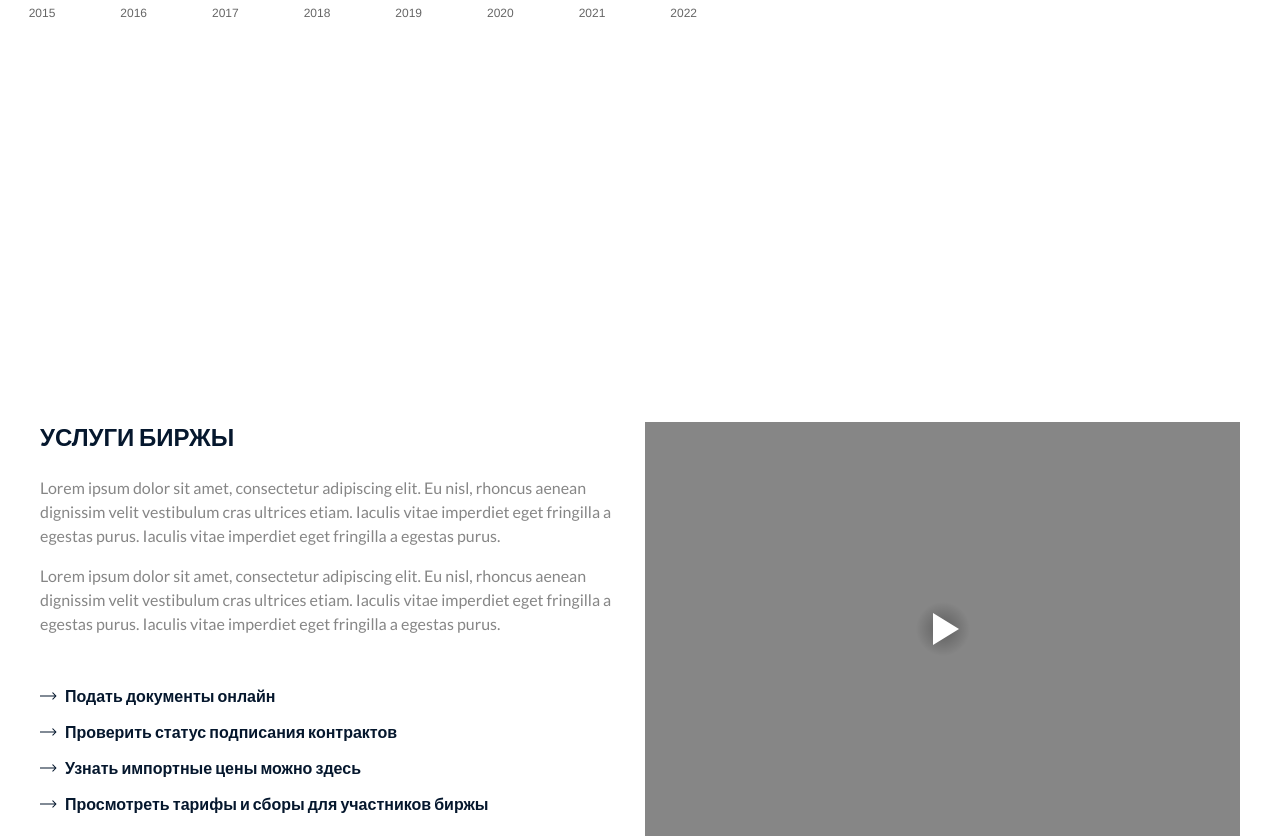
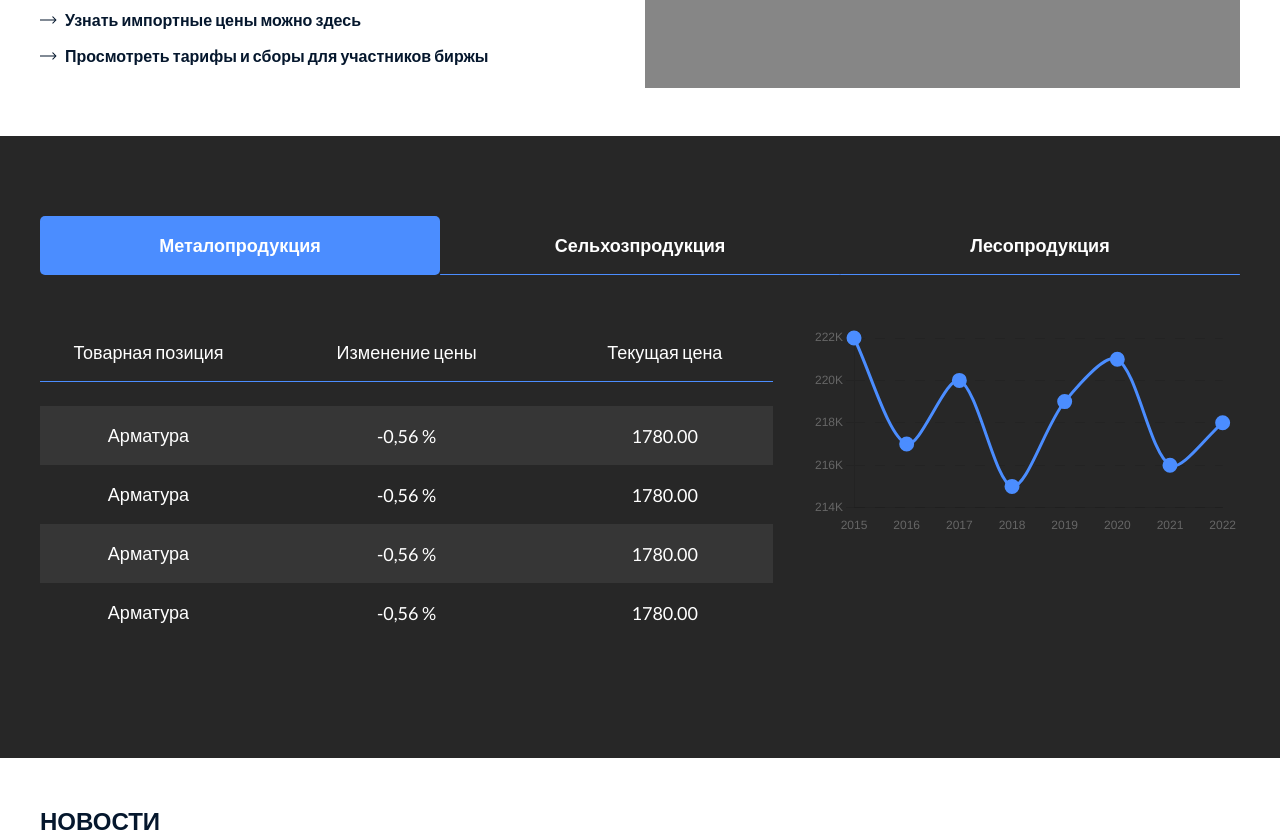
Before and after one commit to Kakabay/exchange-client, a React (Vite) app: page / in a window 1280 px wide. Shown: the part 1320-2158 px from the top of the page. Built offline with nearby package versions, Linux system fonts and the light colour scheme; no server answers.

Commit message:
Chart section created

```diff
--- /dev/null
+++ b/src/assets/styles/_chartTable.scss
@@ -0,0 +1,48 @@
+.table {
+  max-width: 74.6rem;
+  width: 100%;
+  display: flex;
+  flex-direction: column;
+  gap: 2.4rem;
+}
+
+.table-top {
+  border-bottom: 1px solid #4b8dff;
+  display: flex;
+  align-items: center;
+  gap: 2.6rem;
+  height: 5.9rem;
+  justify-content: space-between;
+}
+
+.table-title {
+  font-size: 1.8rem;
+  color: $base-white;
+  font-weight: 400;
+  width: 21.7rem;
+  text-align: center;
+}
+
+.table-bottom {
+  .active {
+    background: #363636;
+  }
+}
+
+.table-row {
+  display: flex;
+  align-items: center;
+  gap: 2.6rem;
+  height: 5.9rem;
+  justify-content: space-between;
+
+  span {
+    display: block;
+    font-size: 1.8rem;
+    color: $base-white;
+    font-weight: 400;
+    width: 21.7rem;
+    // height: 100%;
+    text-align: center;
+  }
+}
--- /dev/null
+++ b/src/assets/styles/_dataChart.scss
@@ -0,0 +1,67 @@
+.chart {
+  padding: 8rem 0;
+  background: #272727;
+  width: 100%;
+}
+
+.chart-wrapper {
+  display: flex;
+  flex-direction: column;
+  gap: 4.8rem;
+}
+
+.tab {
+  width: 47.7rem;
+  height: 5.9rem;
+  color: $base-white;
+  font-size: 1.8rem;
+  font-weight: 700;
+  display: flex;
+  justify-content: center;
+  align-items: center;
+  cursor: pointer;
+  position: relative;
+  transition: all 0.3s ease;
+  background: transparent;
+  border-radius: 0.5rem;
+
+  &::after {
+    content: '';
+    width: 100%;
+    position: absolute;
+    bottom: 0;
+    height: 0.1rem;
+    background: #4b8dff;
+    transition: all 0.3s ease;
+    border-radius: 0.5rem;
+  }
+
+  span {
+    z-index: 20;
+  }
+}
+
+.tab:hover.tab::after {
+  height: 100%;
+}
+
+.chart-tabs {
+  display: flex;
+  width: 100%;
+  justify-content: space-between;
+
+  .active {
+    background: #4b8dff;
+
+    &::after {
+      display: none;
+    }
+  }
+}
+
+.chart-data {
+  display: flex;
+  gap: 3.9rem;
+  justify-content: space-between;
+  // align-items: center;
+}
--- a/src/assets/styles/_lineChart.scss
+++ b/src/assets/styles/_lineChart.scss
@@ -1,5 +1,6 @@
-.chart {
+.line-chart {
   position: relative;
   width: 70rem;
-  height: 70rem;
+  height: 35.5rem;
+  overflow: hidden;
 }
--- a/src/assets/styles/style.scss
+++ b/src/assets/styles/style.scss
@@ -13,4 +13,6 @@
 @import './documentLink';
 @import './footer';
 @import './lineChart';
+@import './dataChart';
+@import './chartTable';
 @import './gtsbt';
--- /dev/null
+++ b/src/components/ChartTable.jsx
@@ -0,0 +1,35 @@
+const ChartTable = () => {
+  return (
+    <div className="table">
+      <div className="table-top">
+        <h4 className="table-title">Товарная позиция</h4>
+        <h4 className="table-title">Изменение цены</h4>
+        <h4 className="table-title">Текущая цена</h4>
+      </div>
+      <div className="table-bottom">
+        <div className="table-row active">
+          <span className="table-product-name">Арматура</span>
+          <span className="table-product-rate">-0,56 %</span>
+          <span className="table-product-price">1780.00</span>
+        </div>
+        <div className="table-row">
+          <span className="table-product-name">Арматура</span>
+          <span className="table-product-rate">-0,56 %</span>
+          <span className="table-product-price">1780.00</span>
+        </div>
+        <div className="table-row active">
+          <span className="table-product-name">Арматура</span>
+          <span className="table-product-rate">-0,56 %</span>
+          <span className="table-product-price">1780.00</span>
+        </div>
+        <div className="table-row">
+          <span className="table-product-name">Арматура</span>
+          <span className="table-product-rate">-0,56 %</span>
+          <span className="table-product-price">1780.00</span>
+        </div>
+      </div>
+    </div>
+  );
+};
+
+export default ChartTable;
--- /dev/null
+++ b/src/components/DataChart.jsx
@@ -0,0 +1,31 @@
+import React from 'react';
+import ChartTable from './ChartTable';
+import LineChart from './LineChart';
+
+const DataChart = () => {
+  return (
+    <section className="chart">
+      <div className="container">
+        <div className="chart-wrapper">
+          <div className="chart-tabs">
+            <div className="active tab">
+              <span>Металопродукция</span>
+            </div>
+            <div className="tab">
+              <span>Сельхозпродукция</span>
+            </div>
+            <div className="tab">
+              <span>Лесопродукция</span>
+            </div>
+          </div>
+          <div className="chart-data">
+            <ChartTable />
+            <LineChart />
+          </div>
+        </div>
+      </div>
+    </section>
+  );
+};
+
+export default DataChart;
--- a/src/components/LineChart.jsx
+++ b/src/components/LineChart.jsx
@@ -12,21 +12,40 @@ import {
 ChartJS.register(LineElement, PointElement, LinearScale, Title, CategoryScale);
 
 const LineChart = () => {
+  let delayed;
+
   const data = {
     labels: ['2015', '2016', '2017', '2018', '2019', '2020', '2021', '2022'],
     datasets: [
       {
+        label: 'fsf',
         data: [222, 217, 220, 215, 219, 221, 216, 218],
-        backgroundColor: 'transparent',
-        borderColor: '#f26c6d',
-        // pointBorderColor: 'transparent',
+        borderColor: '#4b8dff',
         pointBorderWidth: 5,
+        pointBackgroundColor: '#4b8dff',
         tension: 0.3,
+
+        animation: {
+          onComplete: () => {
+            delayed = true;
+          },
+          delay: (context) => {
+            let delay = 0;
+            if (context.type === 'data' && context.mode === 'default' && !delayed) {
+              delay = context.dataIndex * 100 + context.datasetIndex * 100;
+            }
+            return delay;
+          },
+        },
       },
     ],
   };
 
   const options = {
+    responcive: true,
+    radius: 5,
+    hitRadius: 30,
+    hoverRadius: 10,
     plugins: {
       legend: false,
     },
@@ -51,7 +70,7 @@ const LineChart = () => {
   };
 
   return (
-    <div className="chart">
+    <div className="line-chart">
       <Line data={data} options={options} />
     </div>
   );
--- a/src/pages/Home.jsx
+++ b/src/pages/Home.jsx
@@ -7,7 +7,7 @@ import Ticker from '../components/Ticker';
 import NewsPost from '../components/NewsPost';
 import DocumentLink from '../components/DocumentLink';
 import VideoPlayer from '../components/VideoPlayer';
-import LineChart from '../components/LineChart';
+import DataChart from '../components/DataChart';
 // Icons
 import arrow from '../assets/icons/arrow.svg';
 
@@ -23,8 +23,6 @@ const Home = () => {
         <Ticker />
         {/* Ticker section ./ =========== */}
       </div>
-
-      <LineChart />
 
       {/* About section */}
       <section className="about">
@@ -73,6 +71,10 @@ const Home = () => {
       </section>
       {/* About section ./========= */}
 
+      {/* Chart section */}
+      <DataChart />
+      {/* Chart section ./========= */}
+
       {/* News section ./========= */}
       <section className="news">
         <div className="container">
```
